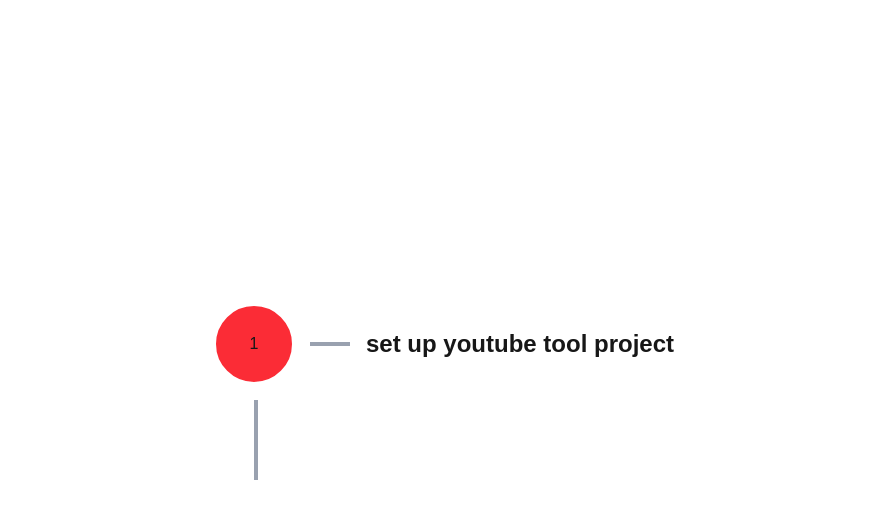
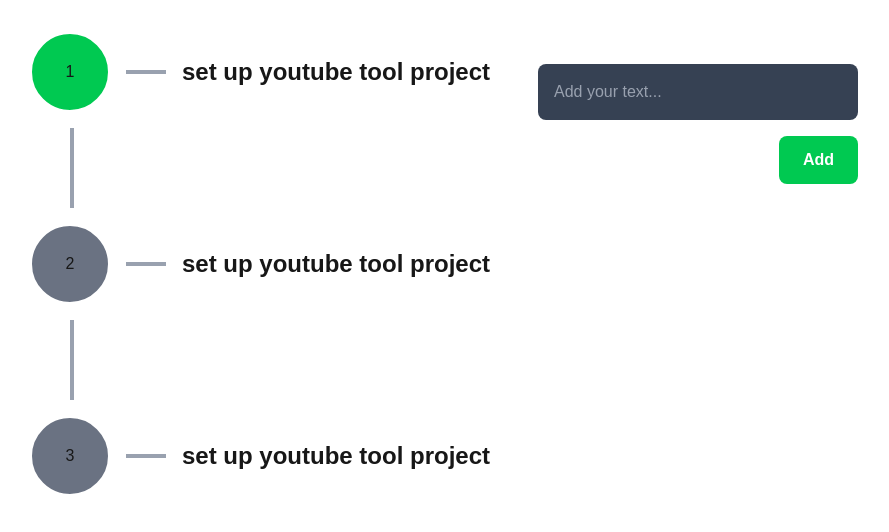
Before and after one commit to NikoZ21/locked-in, a Next.js app: page / in a window 1280 px wide. Shown: the top 532 px of the page, without its empty margins (196-1085 px from the left). Built offline with nearby package versions, Linux system fonts and the light colour scheme.

Commit message:
added input and button ui

```diff
--- a/src/app/page.tsx
+++ b/src/app/page.tsx
@@ -2,11 +2,26 @@
 
 export default function Home() {
   return (
-    <div className="flex flex-col gap-4 justify-center items-center h-screen">
-      <div className="relative flex flex-col items-center">
-        <Step bgColor="bg-red-500" number={1} />
-        {/* <Step bgColor="bg-blue-500" number={2} />
-        <Step bgColor="bg-green-500" number={3} isLast /> */}
+    <div className="flex flex-row justify-center items-start h-screen p-8 gap-12">
+      {/* Steps section on the left */}
+      <div className="relative flex flex-col">
+        <Step bgColor="bg-green-500" number={1} />
+        <Step bgColor="bg-gray-500" number={2} />
+        <Step bgColor="bg-gray-500" number={3} isLast />
+      </div>
+
+      {/* Input and button section on the right */}
+      <div className="flex flex-col gap-4 pt-8">
+        <div className="bg-gray-700 rounded-lg p-4 w-80">
+          <input
+            type="text"
+            placeholder="Add your text..."
+            className="w-full bg-transparent text-white placeholder-gray-400 outline-none"
+          />
+        </div>
+        <button className="bg-green-500 text-white px-6 py-3 rounded-lg font-semibold self-end">
+          Add
+        </button>
       </div>
     </div>
   );
```
